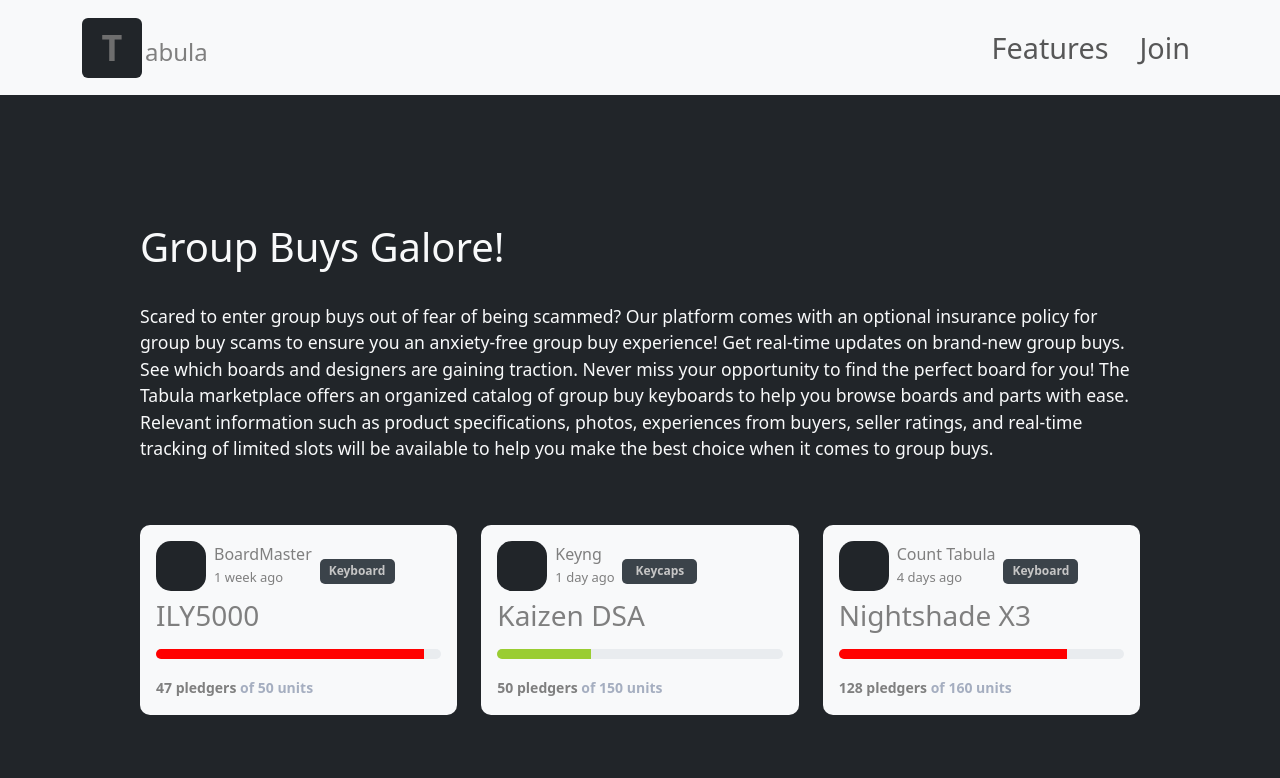
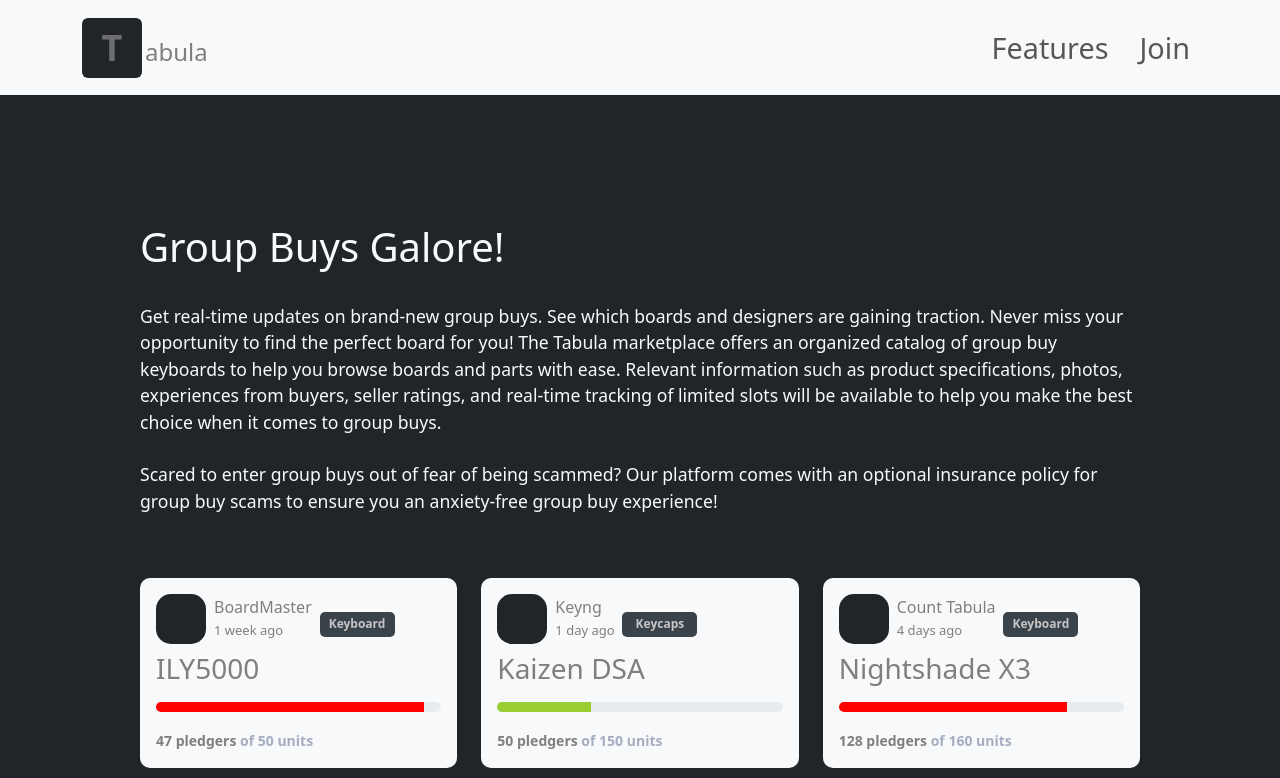
Before and after one commit to JayAiJoe/Tabula, a Vue app: page / in a window 1280 px wide. Shown: the top 778 px of the page. Built offline with nearby package versions, Linux system fonts and the light colour scheme.

Commit message:
reorganized paragraphs

```diff
--- a/src/components/FeaturePage.vue
+++ b/src/components/FeaturePage.vue
@@ -7,13 +7,13 @@
         <div class="col-12">
             <h1 class="light title">Group Buys Galore!</h1><br>
             <p class="light paragraph">
-                Scared to enter group buys out of fear of being scammed? Our platform comes with an optional insurance policy for group buy scams to ensure you an anxiety-free group buy experience!
                 Get real-time updates on brand-new group buys.
                 See which boards and designers are gaining traction.
                 Never miss your opportunity to find the perfect board for you!
                 The Tabula marketplace offers an organized catalog of group buy keyboards to help you browse boards and parts with ease.
                 Relevant information such as product specifications, photos, experiences from buyers, seller ratings,
-                and real-time tracking of limited slots will be available to help you make the best choice when it comes to group buys.
+                and real-time tracking of limited slots will be available to help you make the best choice when it comes to group buys. <br><br>
+                Scared to enter group buys out of fear of being scammed? Our platform comes with an optional insurance policy for group buy scams to ensure you an anxiety-free group buy experience!
             </p>
         </div>
     </div>
```
